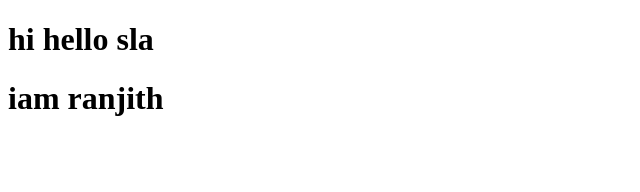
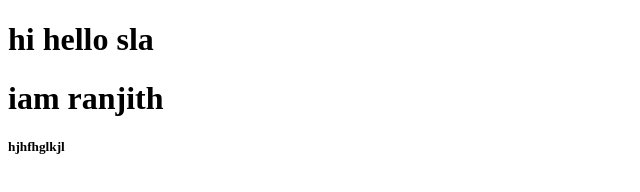
Before and after one commit to ranjithranjith2004/newuser, a plain HTML site: page index.html in a window 1280 px wide. Shown: the full height of the page, 0-640 px from the left. Drawn offline with Linux system fonts and the light colour scheme.

Commit message:
update html

```diff
--- a/index.html
+++ b/index.html
@@ -8,5 +8,6 @@
 <body>
     <h1>hi hello sla</h1>
     <h1>iam ranjith</h1>
+    <h5>hjhfhglkjl</h5>
 </body>
 </html>
```
